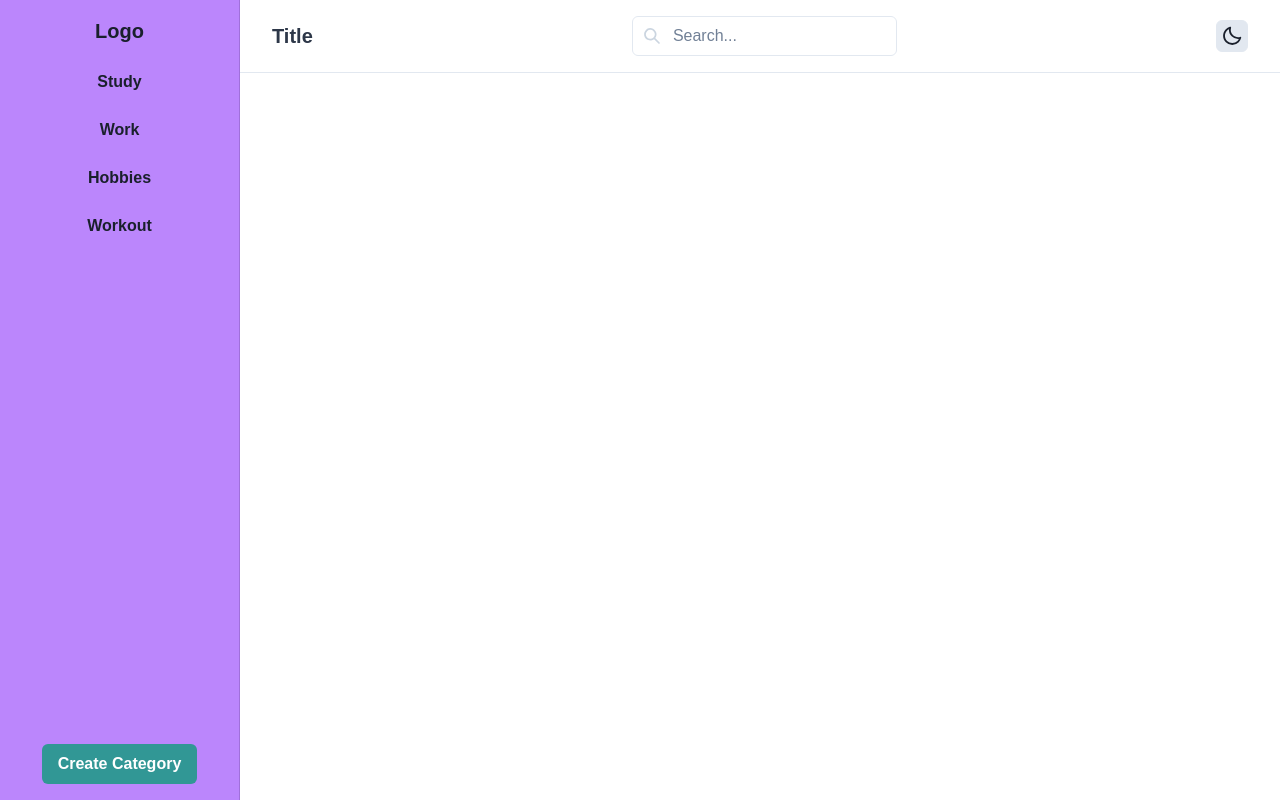
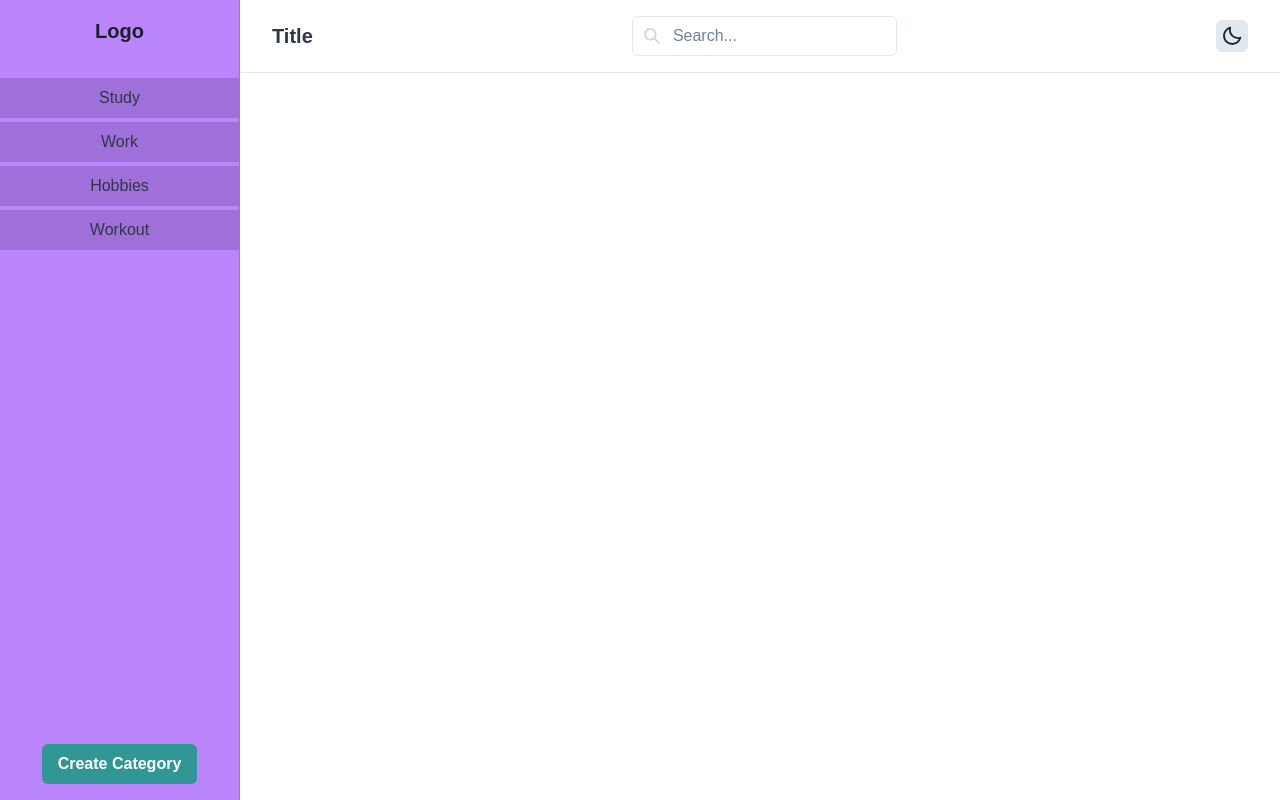
Before and after one commit to ATTAEBRIZINI000/Todolist-project, a React (Vite) app: page / in a window 1280 px wide. Built offline with nearby package versions, Linux system fonts and the light colour scheme.

Commit message:
feat : create list item and update sidebar

```diff
--- /dev/null
+++ b/src/components/LinkItem.jsx
@@ -0,0 +1,16 @@
+import { Link } from "@chakra-ui/react";
+
+export const LinkItem = (props) => {
+  const { id, name, link } = props;
+  return (
+    <Link
+      width="240px"
+      padding="8px"
+      textAlign={"center"}
+      color={"gray.700"}
+      backgroundColor={"#A070DA"}
+    >
+      {name}
+    </Link>
+  );
+};
--- a/src/components/Sidebar.jsx
+++ b/src/components/Sidebar.jsx
@@ -2,6 +2,8 @@
 import React from 'react';
 import { Box } from '@chakra-ui/react';
 import { Button, VStack ,  useColorModeValue} from '@chakra-ui/react';
+import { Links } from '../constants';
+import { LinkItem } from './LinkItem';
 
 const Sidebar = () => {
   return (
@@ -19,16 +21,18 @@ const Sidebar = () => {
       paddingY="4"
     >
       {/* Logo */}
-      <Box fontSize="xl" fontWeight="bold" marginBottom="4">
+      <Box fontSize="xl" fontWeight="bold" marginBottom="8">
         Logo
       </Box>
 
       {/* Categories */}
-      <VStack spacing="2" flex="1">
-        <Button variant="ghost">Study</Button>
-        <Button variant="ghost">Work</Button>
-        <Button variant="ghost">Hobbies</Button>
-        <Button variant="ghost">Workout</Button>
+      <VStack spacing="1" flex="1">
+        {Links.map(item =>(
+          <LinkItem key = {item.id}
+          name = {item.name}
+          id = {item.id}
+          link = {item.link}/>
+        ))}
       </VStack>
 
       {/* Create Category Button */}
--- /dev/null
+++ b/src/constants/index.jsx
@@ -0,0 +1,7 @@
+export const Links = [
+    {id : 0 , name : "Study" , link:"/study" },
+    {id : 1 , name : "Work" , link : "/work"},
+    {id : 2 , name : "Hobbies" , link : "/hobbies"},
+    {if : 3 , name : "Workout" , link : "/workout"} ,
+
+]
```
